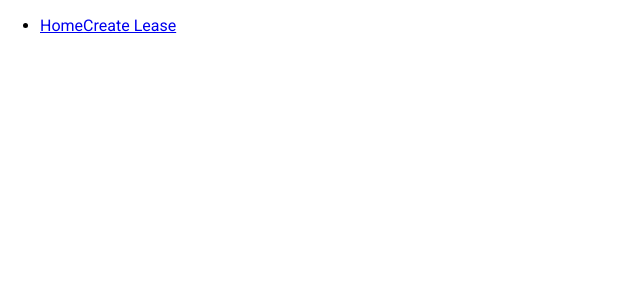
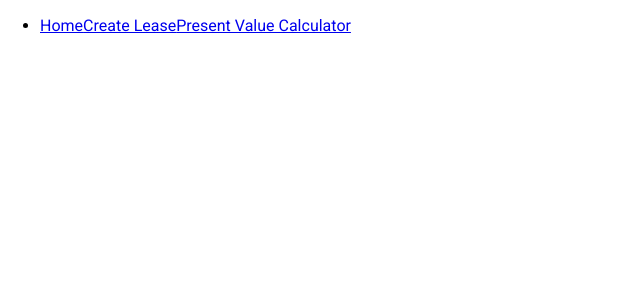
Before and after one commit to spur23/leases-react, a React (Create React App) app: page / in a window 1280 px wide. Shown: the top 300 px of the page, without its empty margins (0-640 px from the left). Built offline with nearby package versions, Linux system fonts and the light colour scheme; the HTML template or start-up script is replaced by a standard one.

Commit message:
add present value path

```diff
--- a/src/App.tsx
+++ b/src/App.tsx
@@ -4,6 +4,7 @@ import './App.css';
 import Navbar from './components/navbar/Navbar';
 import CreateLeasePage from './pages/CreateLease';
 import HomePage from './pages/HomePage';
+import PresentValueCalculatorPage from './pages/PresentValueCalculator';
 
 const App = () => {
   return (
@@ -12,6 +13,7 @@ const App = () => {
       <Router>
         <HomePage path="/leases-react/" />
         <CreateLeasePage path="/leases-react/create-lease" />
+        <PresentValueCalculatorPage path="leases-react/present-value-calculator" />
       </Router>
     </div>
   );
--- a/src/components/navbar/Navbar.tsx
+++ b/src/components/navbar/Navbar.tsx
@@ -7,6 +7,9 @@ const Navbar = () => {
         <li>
           <Link to="/leases-react/">Home</Link>
           <Link to="/leases-react/create-lease">Create Lease</Link>
+          <Link to="/leases-react/present-value-calculator">
+            Present Value Calculator
+          </Link>
         </li>
       </ul>
     </div>
```
